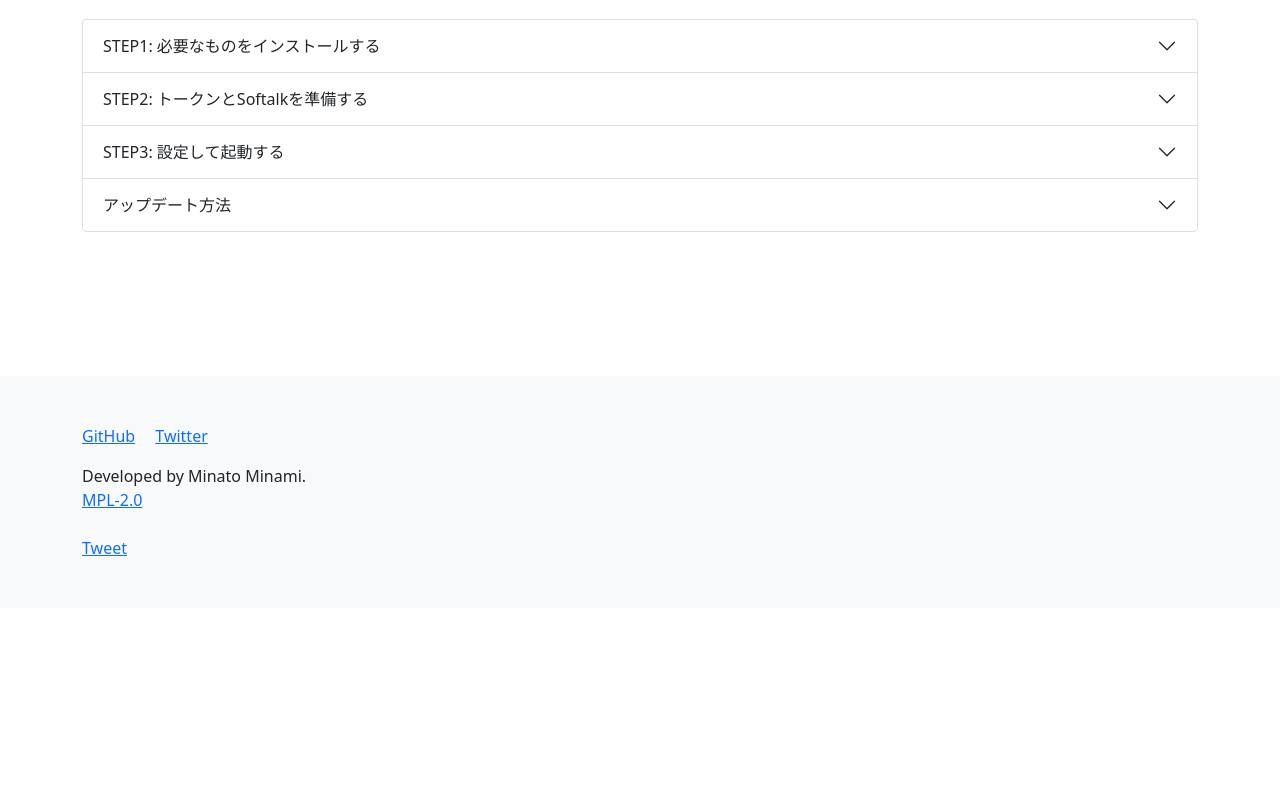
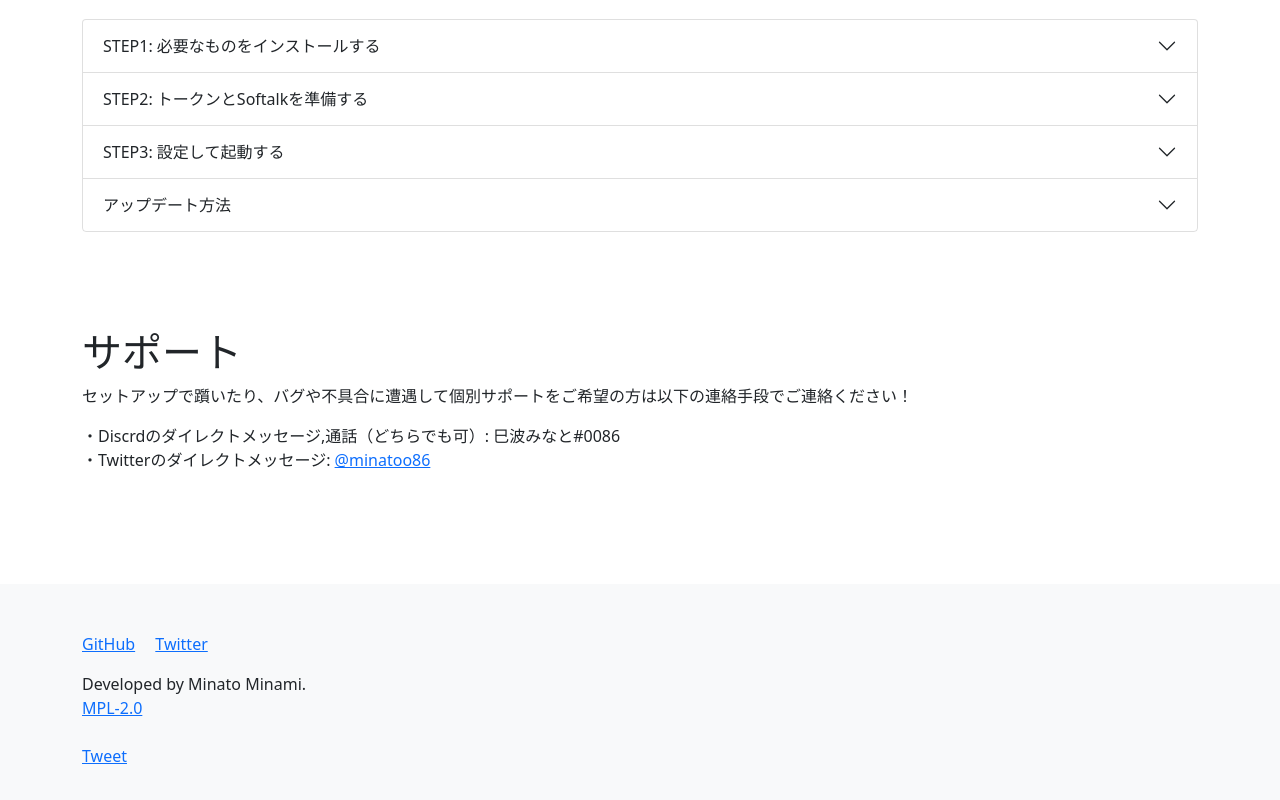
Before and after one commit to Chipsnet/damare, a website: page docs/index.html in a window 1280 px wide. Shown: the part 1559-2359 px from the top of the page. Before the commit the page ends 2167 px from the top, so only its background shows below. Drawn offline with nearby package versions, Linux system fonts and the light colour scheme.

Commit message:
💄 サイトにサポートの文言を追加

```diff
--- a/docs/index.html
+++ b/docs/index.html
@@ -291,6 +291,14 @@ prefix: ";"
                 </div>
             </div>
         </section>
+        <section>
+            <div class="container pb-5">
+                <h1>サポート</h1>
+                <p>セットアップで躓いたり、バグや不具合に遭遇して個別サポートをご希望の方は以下の連絡手段でご連絡ください！</p>
+                <p>・Discrdのダイレクトメッセージ,通話（どちらでも可）: 巳波みなと#0086<br>
+                    ・Twitterのダイレクトメッセージ: <a href="https://twitter.com/minatoo86" target="_blank">@minatoo86</a></p>
+            </div>
+        </section>
     </main>
     <div class="modal fade" id="donate" tabindex="-1" aria-labelledby="exampleModalLabel" aria-hidden="true">
         <div class="modal-dialog">
```
